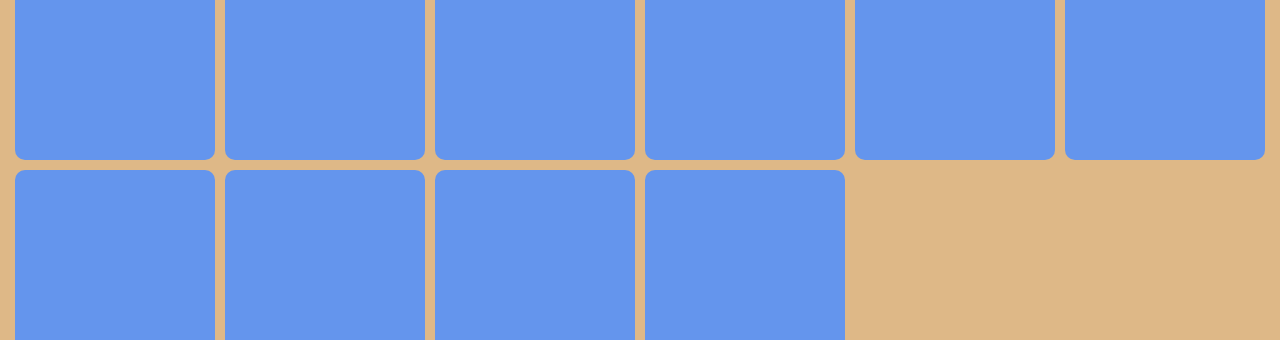
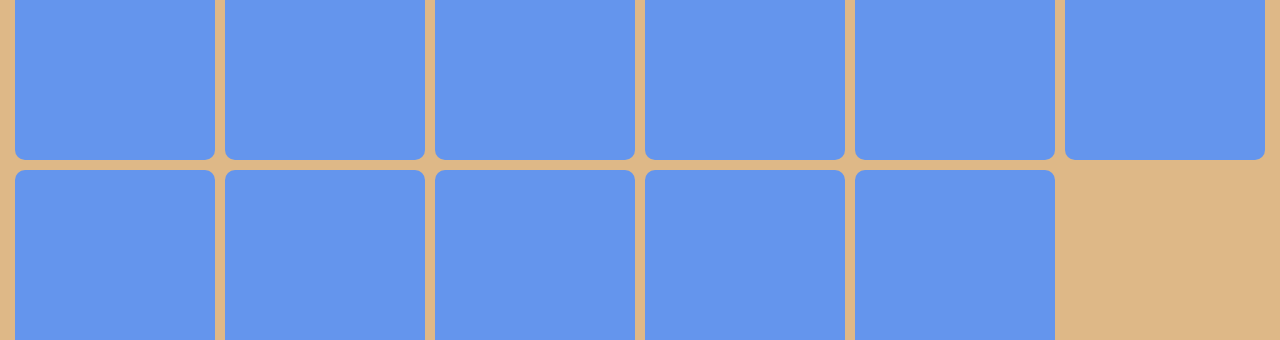
Before and after one commit to Ankitchaudhary2003/ResponsiveGrid, a plain HTML site: page index.html in a window 1280 px wide. Shown: the part 235-575 px from the top of the page. Drawn offline with Linux system fonts and the light colour scheme.

Commit message:
new eleven box is added

```diff
--- a/index.html
+++ b/index.html
@@ -18,6 +18,7 @@
         <div class="box eight">Eight</div>
         <div class="box nine">Nine</div>
         <div class="box ten">Ten</div>
+        <div class="box eleven">Eleven</div>
     </div>
 
 
```
